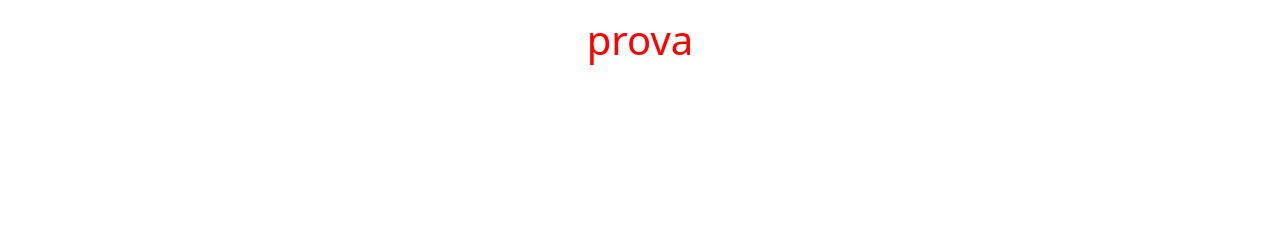
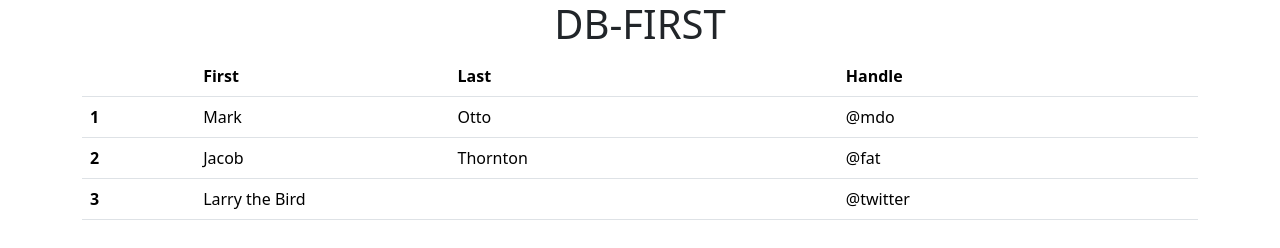
Before and after one commit to Anymoose98/db-first, a plain HTML site: page index.html in a window 1280 px wide. Drawn offline with nearby package versions, Linux system fonts and the light colour scheme.

Commit message:
Creato tabella base

```diff
--- a/index.html
+++ b/index.html
@@ -3,11 +3,49 @@
 <head>
     <meta charset="UTF-8">
     <meta name="viewport" content="width=device-width, initial-scale=1.0">
+    <link rel="stylesheet" href="./css/style.css">
     <link href="https://cdn.jsdelivr.net/npm/bootstrap@5.3.2/dist/css/bootstrap.min.css" rel="stylesheet" integrity="sha384-T3c6CoIi6uLrA9TneNEoa7RxnatzjcDSCmG1MXxSR1GAsXEV/Dwwykc2MPK8M2HN" crossorigin="anonymous">
-    <link rel="stylesheet" href="./css/style.css">
-    <title>Document</title>
+    <title>db-first</title>
 </head>
 <body>
-    <h1 class="text-center my-3">prova</h1>
+    <div class="container">
+        <div class="row">
+            <div class="col-12 text-center">
+                <h1>DB-FIRST</h1>
+            </div>
+
+            <div class="col-12">
+                <table class="table">
+                    <thead>
+                      <tr>
+                        <th scope="col"></th>
+                        <th scope="col">First</th>
+                        <th scope="col">Last</th>
+                        <th scope="col">Handle</th>
+                      </tr>
+                    </thead>
+                    <tbody>
+                      <tr>
+                        <th scope="row">1</th>
+                        <td>Mark</td>
+                        <td>Otto</td>
+                        <td>@mdo</td>
+                      </tr>
+                      <tr>
+                        <th scope="row">2</th>
+                        <td>Jacob</td>
+                        <td>Thornton</td>
+                        <td>@fat</td>
+                      </tr>
+                      <tr>
+                        <th scope="row">3</th>
+                        <td colspan="2">Larry the Bird</td>
+                        <td>@twitter</td>
+                      </tr>
+                    </tbody>
+                </table>
+            </div>
+        </div>
+    </div>
 </body>
 </html>
```
